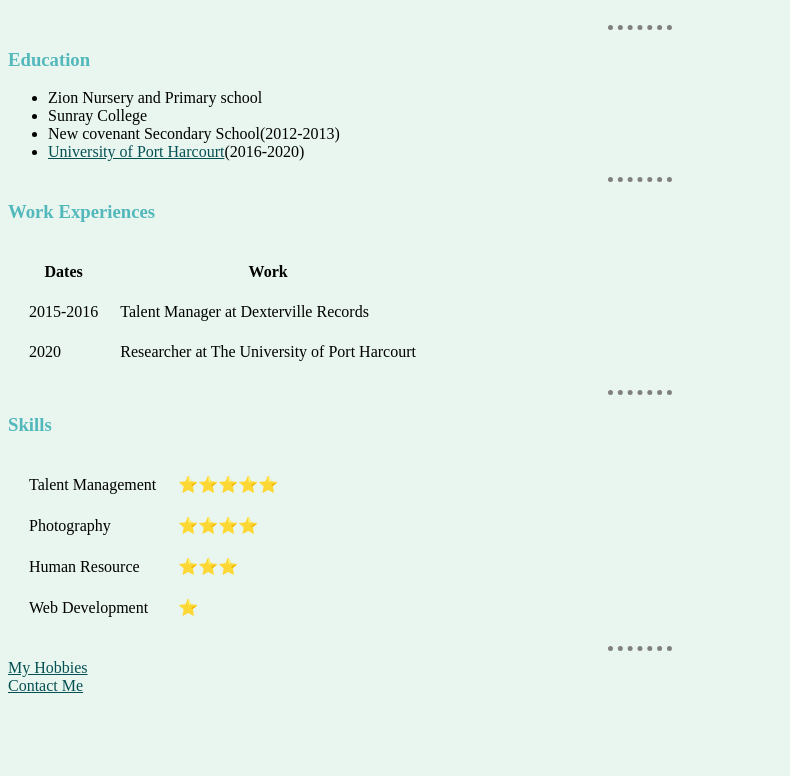
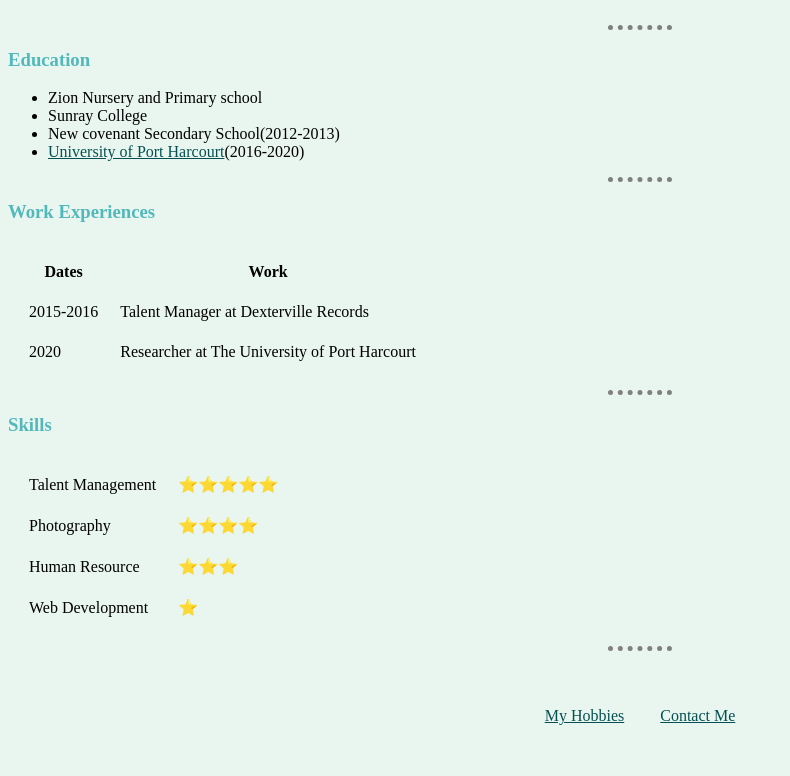
Before and after one commit to soniaobasuyi/HTML--Personal-Site, a plain HTML site: page index.html in a window 1280 px wide. Shown: the part 393-1169 px from the top of the page, without its empty margins (0-790 px from the left). Before the commit the page ends 1096 px from the top, so only its background shows below. Drawn offline with Linux system fonts and the light colour scheme.

Commit message:
style changes

```diff
--- a/css/styles.css
+++ b/css/styles.css
@@ -17,3 +17,10 @@ body {
   a {
     color: #055052;
   }
+#footer {
+  padding: 3rem 0;
+  text-align: center;
+}
+#footer > a {
+  padding: 0 1rem;
+}
--- a/index.html
+++ b/index.html
@@ -72,8 +72,11 @@
   </table>
 
   <hr>
-  <a href="hobbies.html">My Hobbies</a><br>
-  <a href="contact.html">Contact Me</a>
+  <div id="footer">
+    <a href="hobbies.html">My Hobbies</a>
+    <a href="contact.html">Contact Me</a>
+  </div>
+
 </body>
 
 </html>
```
